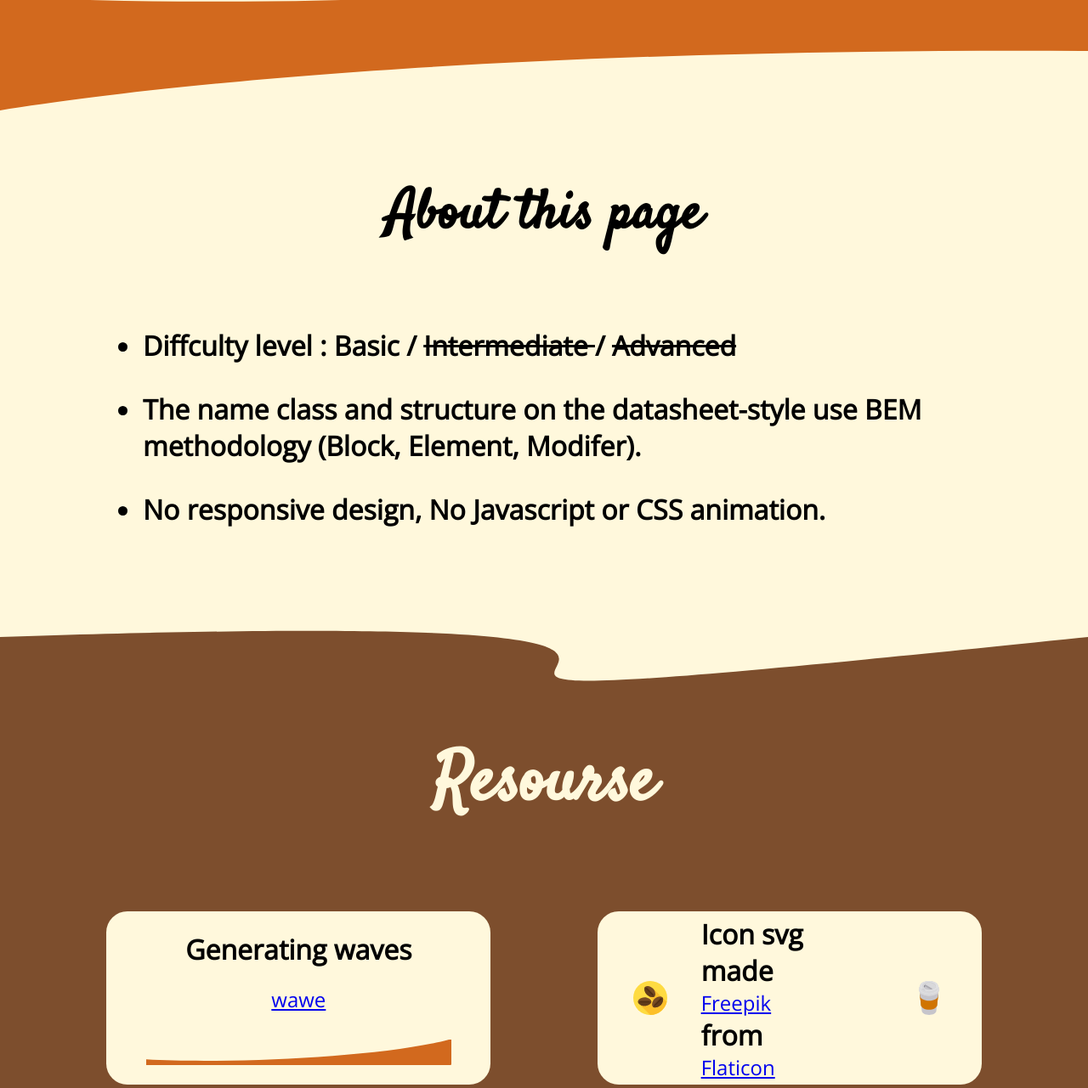
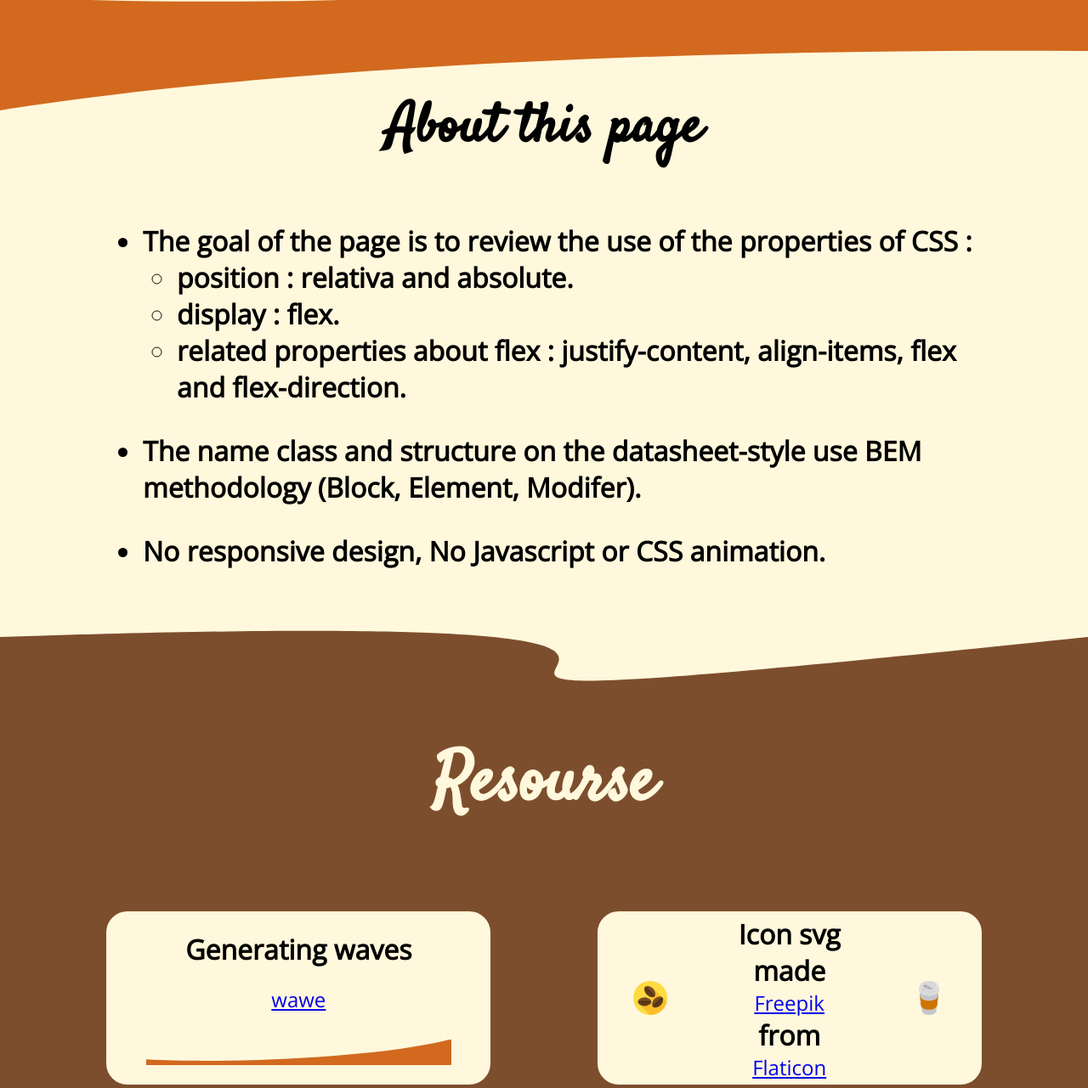
Before and after one commit to rapaMatiase/ExampleForStudent, a plain HTML site: page HtmlCssExamples/Intermediate/CoffeBreak/index.html in a window 1280 px wide. Shown: the part 780-2061 px from the top of the page at 85% size. Drawn offline with nearby package versions, Linux system fonts and the light colour scheme.

Commit message:
I finish the break coffe example

```diff
--- a/HtmlCssExamples/Intermediate/CoffeBreak/index.html
+++ b/HtmlCssExamples/Intermediate/CoffeBreak/index.html
@@ -22,10 +22,12 @@
     </header>
     <main>
         <section class="section">
-            <!-- PORTADA DE LA PAGINA -->
+
+            <!-- ------------------------- COVER PAGE SECTION -------------------------- -->
+
             <article id="home" class="section__article section__article--cover wawey">
 
-                <div class="cover">
+                <div class="section__container">
                     <img class="cover__svgCoffe" src="Images/taza-para-cafe.svg" />
                     <div style="padding-left: 350px;" class="cover__container">
                         <p class="cover__title"> Are you ready for a Coffe?</p>
@@ -33,7 +35,8 @@
                     </div>
                 </div>
 
-                <!-- Generated by https://smooth.ie/blogs/news/svg-wavey-transitions-between-sections -->
+                <!-- -------------------------- WAVE ON THE BOTOM -------------------------- -->
+
                 <div class="wavey__container wavey--bottom">
                     <svg class="wavey__svgIcon" viewBox="0 0 500 150" preserveAspectRatio="none">
                         <path d="M-8.74,114.95 C149.99,150.00 468.11,91.28 537.52,-53.78 L500.00,150.00 L0.00,150.00 Z"
@@ -42,9 +45,13 @@
                 </div>
 
             </article>
+
+            <!-- ---------------------------- ABOUT SECTION ---------------------------- -->
+
             <article id="about" class="section__article wawey">
 
-                <!-- Generated by https://smooth.ie/blogs/news/svg-wavey-transitions-between-sections -->
+                <!-- --------------------------- WAVE ON THE TOP --------------------------- -->
+
                 <div class="wavey__container wavey--top">
                     <svg class="wavey__svgIcon" viewBox="0 0 500 150" preserveAspectRatio="none">
                         <path d="M-41.76,164.30 C-18.62,141.61 146.16,43.91 500.00,49.98 L500.00,0.00 L0.00,0.00 Z"
@@ -52,19 +59,23 @@
                     </svg>
                 </div>
 
-                <div class="Article__Container">
-                    <h2 class="Article__Title"> About this page</h2>
-                    <ul class="Article__list">
-                        <li class="Article__itemList"> Diffculty level :
-                            <span>Basic </span>/
-                            <span class="text"> Intermediate </span>/
-                            <span class="text"> Advanced </span>
+                <div class="section__container">
+                    <h2 class="about__title"> About this page</h2>
+                    <ul class="about__list">
+                        <li class="about__itemList"> The goal of the page is to review the use of the properties of CSS :
+                            <ul>
+                                <li>position : relativa and absolute.</li>
+                                <li>display : flex.</li>
+                                <li>related properties about flex : justify-content, align-items, flex and flex-direction.</li>
+                            </ul>
                         </li>
                         <li>The name class and structure on the datasheet-style use BEM methodology (Block, Element,
                             Modifer).
-                        <li class="Article__itemList"> No responsive design, No Javascript or CSS animation.</li>
+                        <li class="about__itemList"> No responsive design, No Javascript or CSS animation.</li>
                     </ul>
                 </div>
+
+                <!-- -------------------------- WAVE ON THE BOTOM -------------------------- -->
 
                 <div class="wavey__container wavey--bottom10">
                     <svg class="wavey__svgIcon" viewBox="0 0 500 150" preserveAspectRatio="none">
@@ -74,21 +85,25 @@
                 </div>
 
             </article>
+
+            <!-- ------------------------------ RESOURSE ------------------------------- -->
+
             <article class="section__article section__article--resourse">
 
-                <h1 class="resourse__title">Resourse</h1>
+                <h1 class="resourse__item--w100 resourse__title">Resourse</h1>
 
-                <div class="resourse__item">
+                <!-- --------------------------- RESOURSE ITEM 1 --------------------------- -->
 
-                    <h2 class="ArticleResourse__TitleItem">Generating waves</h2>
+                <div class="resourse__item--w35 box box--column">
 
-                    <a class="ArticleResourse__link" target="blanck" href="https://smooth.ie/blogs/news/svg-wavey-transitions-between-sections">wawe</a>
+                    <h2 class="box__title">Generating waves</h2>
+
+                    <a class="box__link" target="blanck" href="https://smooth.ie/blogs/news/svg-wavey-transitions-between-sections">wawe</a>
 
                     <div class="wawey wawey--box">
                         <div class="wavey__container wavey__container--big wavey--bottom">
                             <svg class="wavey__svgIcon" viewBox="0 0 500 150" preserveAspectRatio="none">
-                                <path
-                                    d="M-8.74,114.95 C149.99,150.00 468.11,91.28 537.52,-53.78 L500.00,150.00 L0.00,150.00 Z"
+                                <path d="M-8.74,114.95 C149.99,150.00 468.11,91.28 537.52,-53.78 L500.00,150.00 L0.00,150.00 Z"
                                     style="stroke: none; fill: chocolate;"></path>
                             </svg>
                         </div>
@@ -96,20 +111,24 @@
 
                 </div>
 
-                <div class="resourse__item ArticleResourse__ContainerItem--rowDireccion">
-                    <img class="header__iconLogo ArticleResourse__item--small" src="Images/coffee.svg" />
-                    <div class="ArticleResourse__ContainerItem ArticleResourse__item--middle">
-                        <h2 class="ArticleResourse__TitleItem">Icon svg made </h2>
-                        <a class="ArticleResourse__link" href="http://www.freepik.com/" title="Freepik">Freepik</a>
-                        <h2 class="ArticleResourse__TitleItem"> from </h2>
-                        <a class="ArticleResourse__link" target="blanck" href="https://www.flaticon.es/"> Flaticon </a>
+                <!-- --------------------------- RESOURSE ITEM 2 --------------------------- -->
+
+                <div class="resourse__item--w35 box">
+                    <img class="box__item--small box__icon" src="Images/coffee.svg" />
+                    <div class="box__item--middle">
+                        <h2 class="box__title">Icon svg made </h2>
+                        <a class="box__link" href="http://www.freepik.com/" title="Freepik">Freepik</a>
+                        <h2 class="box__title"> from </h2>
+                        <a class="box__link" target="blanck" href="https://www.flaticon.es/"> Flaticon </a>
                     </div>
-                    <img class="header__iconLogo ArticleResourse__item--small" src="Images/taza-para-cafe.svg" />
+                    <img class="box__item--small box__icon" src="Images/taza-para-cafe.svg" />
                 </div>
 
-                <div class="resourse__item">
-                    <h2 class="ArticleResourse__TitleItem">Google fonts</h2>
-                    <a class="ArticleResourse__link" target="blanck" href="https://fonts.google.com/"> Fonts</a>
+                <!-- --------------------------- RESOURSE ITEM 3 --------------------------- -->
+
+                <div class="resourse__item--w35  box box--column ">
+                    <h2 class="box__title">Google fonts</h2>
+                    <a class="box__link" target="blanck" href="https://fonts.google.com/"> Fonts</a>
                 </div>
 
             </article>
--- a/HtmlCssExamples/Intermediate/CoffeBreak/style.css
+++ b/HtmlCssExamples/Intermediate/CoffeBreak/style.css
@@ -49,7 +49,7 @@ html, body, main{
 
 }
 
-/* Clases para la terminacion de la pag  */
+/* ------------------------------- WAVEY BLOCK ------------------------------ */
 
 .wawey{
     position: relative;
@@ -58,7 +58,6 @@ html, body, main{
 .wawey--box{
     height: 20%;
     width: 80%;
-  /*   border: 1px solid ; */
 }
 
 .wavey__container{
@@ -85,7 +84,7 @@ html, body, main{
     width: 100%;
 }
 
-/* PORTADA */
+/* ------------------------------ SECTION BLOCK ----------------------------- */
 
 .section{
     height: 100%;
@@ -111,16 +110,18 @@ html, body, main{
     flex-wrap: wrap;
 }
 
-
-/* ------------------------------------ X ----------------------------------- */
-
-.cover{
+.section__container{
     width: 80%;
     height: 80%;
     position: relative;
     display: flex;
     align-items: center;
+    justify-content: center;
+    flex-direction: column;
 }
+
+
+/* ---------------------------- COVER PAGE BLOCK ---------------------------- */
 
 .cover__svgCoffe{
     height:  80%;
@@ -158,42 +159,30 @@ html, body, main{
     font-size: 1.5rem;
 }
 
+/* ------------------------------- ABOUT BLOCK ------------------------------ */
 
-/* ABOUT */
-
-
-
-.Article__Container{
-    width:80%;
-}
-
-.Article__Title{
+.about__title{
     font-size: 4rem;
     font-weight: 750;
     font-family: 'Satisfy', cursive;
     text-align: center;
+    margin: 0px;
 }
 
-.Article__list{
+.about__list{
     font-family: 'Open Sans', sans-serif;
     font-size: 2rem;
     font-weight: 700;
 }
 
-.Article__itemList{
+.about__itemList{
     padding-top: 2rem;
     padding-bottom: 2rem;
 }
 
-.text{
-    text-decoration: line-through;
-}
-
-/* RESOURSE */
-
+/* ----------------------------- RESOURSE BLOCK ----------------------------- */
 
 .resourse__title{
-    flex: 0 1 100%;
     text-align: center;
     font-size: 5rem;
     font-family: 'Satisfy', cursive;
@@ -201,37 +190,53 @@ html, body, main{
     margin: 0px;
 }
 
-.resourse__item{
+.resourse__item--w35{
+    flex: 0 1 35%;
+}
+
+.resourse__item--w100{
+    flex: 0 1 100%;
+}
+
+/* -------------------------------- BOX BLOCK ------------------------------- */
+
+.box{
     border : 2px solid cornsilk;
     background-color: cornsilk;
     border-radius: 25px;
+    height: 25%;
     display: flex;
     justify-content: space-evenly;
     align-items: center;
-    flex-direction: column;
-    height: 25%;
-    flex: 0 1 35%;
     font-family: 'Open Sans', sans-serif;
 }
 
-.ArticleResourse__item--small{
-    flex: 0 1 25%;
+.box--column{
+    flex-direction: column;
 }
 
-.ArticleResourse__item--middle{
-    flex: 0 1 50%;
+.box__item--small{
+    flex: 0 1 25%;
+    text-align: center;
 }
 
-.ArticleResourse__ContainerItem--rowDireccion{
-    flex-direction: row;
+.box__item--middle{
+    flex: 0 1 50%;
+    text-align: center;
 }
 
-.ArticleResourse__TitleItem{
+.box__title{
     font-weight: 700;
     font-size: 2rem;
     margin: 0em;
 }
 
-.ArticleResourse__link{
+.box__link{
     font-size: 1.5rem;
+
 }
+
+.box__icon{
+    height: 5vh;
+    margin: .5rem;
+}
```
